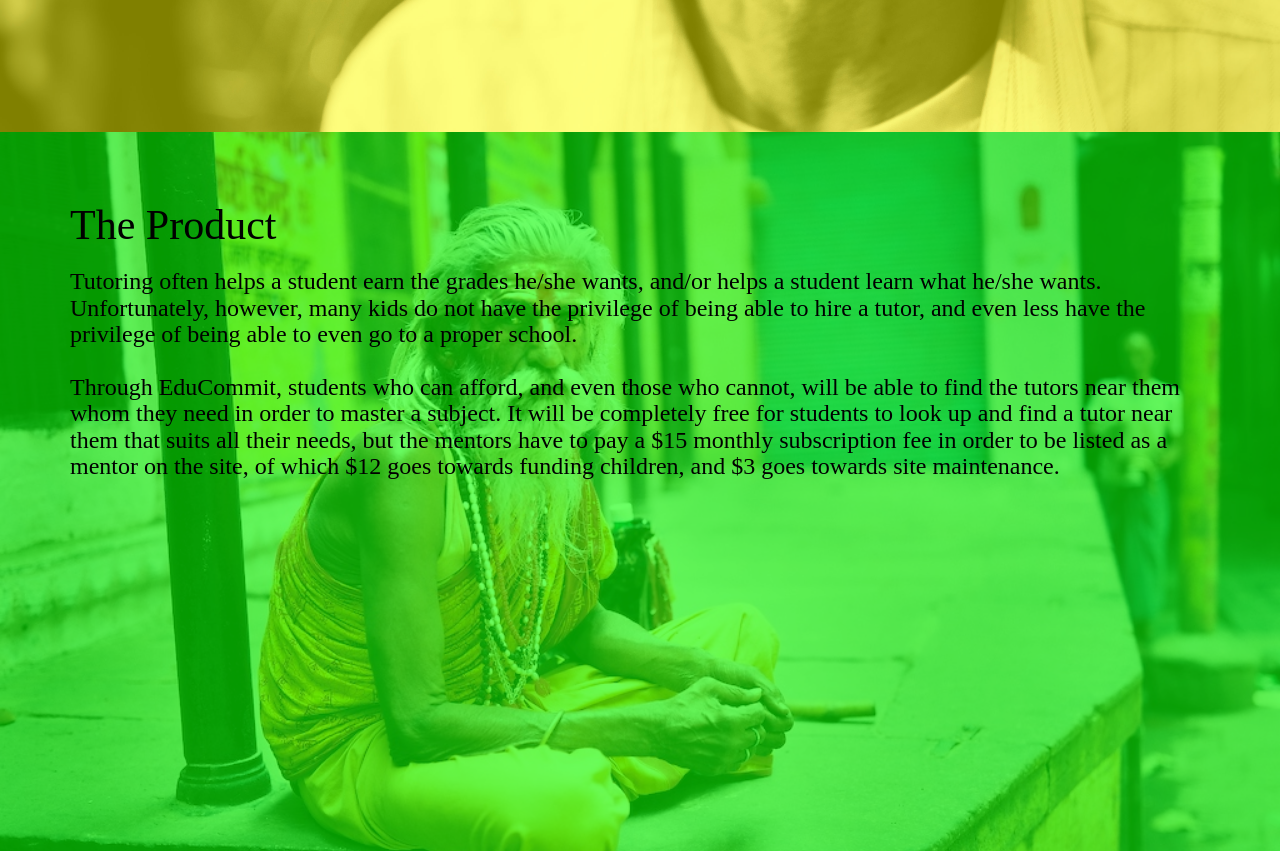
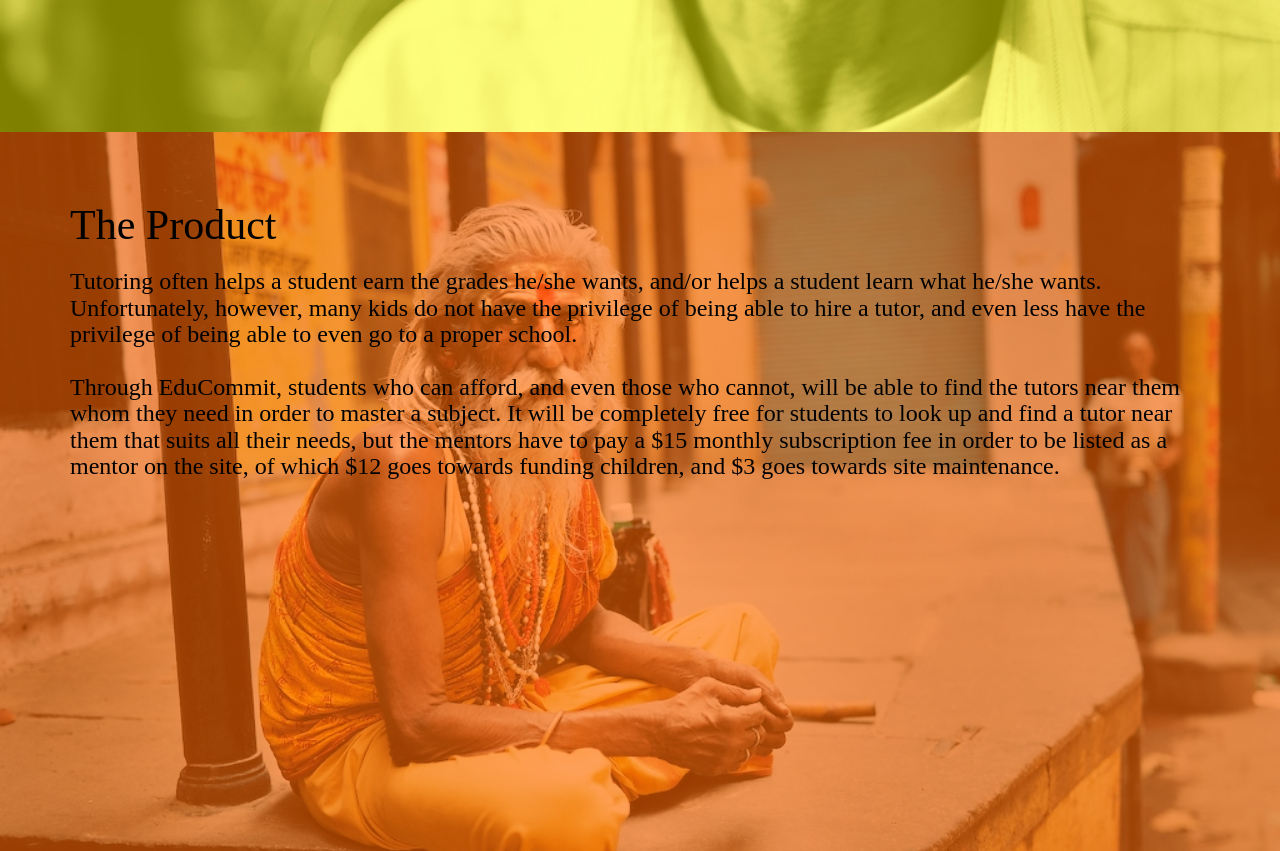
Before and after one commit to educommit/about, a plain HTML site: page index.html in a window 1280 px wide. Shown: the part 1418-2269 px from the top of the page. Drawn offline with Linux system fonts and the light colour scheme; a script that the page names is missing; a web font is replaced by a local one.

Commit message:
Update style.css

```diff
--- a/css/style.css
+++ b/css/style.css
@@ -84,7 +84,7 @@ h1,h2,h3,h4,h5,h6,p,a,span,li,body,div
 
 .aboutitcon
 {
-	background: rgba(9,255,0,0.6);
+	background: rgba(255,102,0,0.6);
 	height: 100%;
 	padding-top: 50px;
 	padding-bottom: 50px;
```
